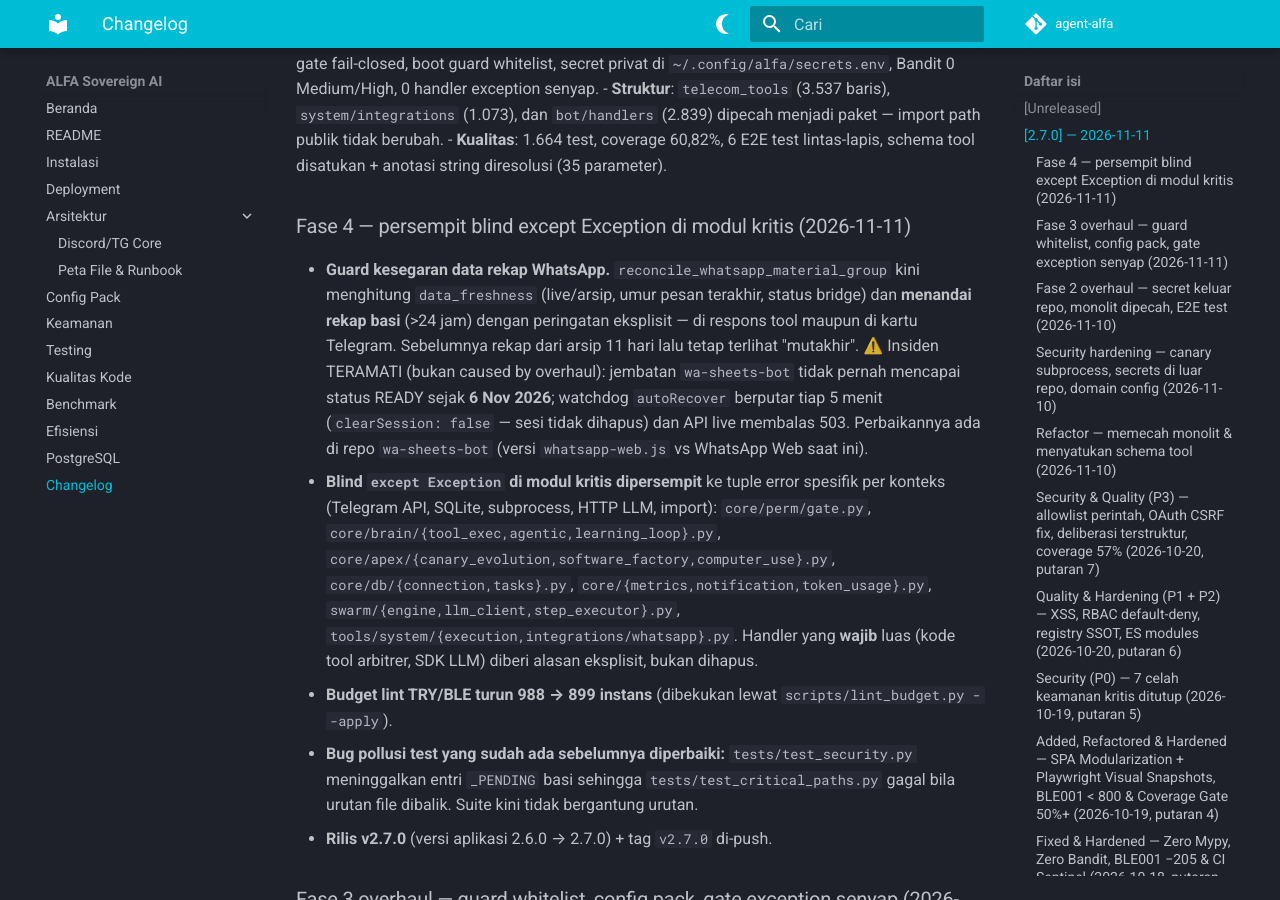
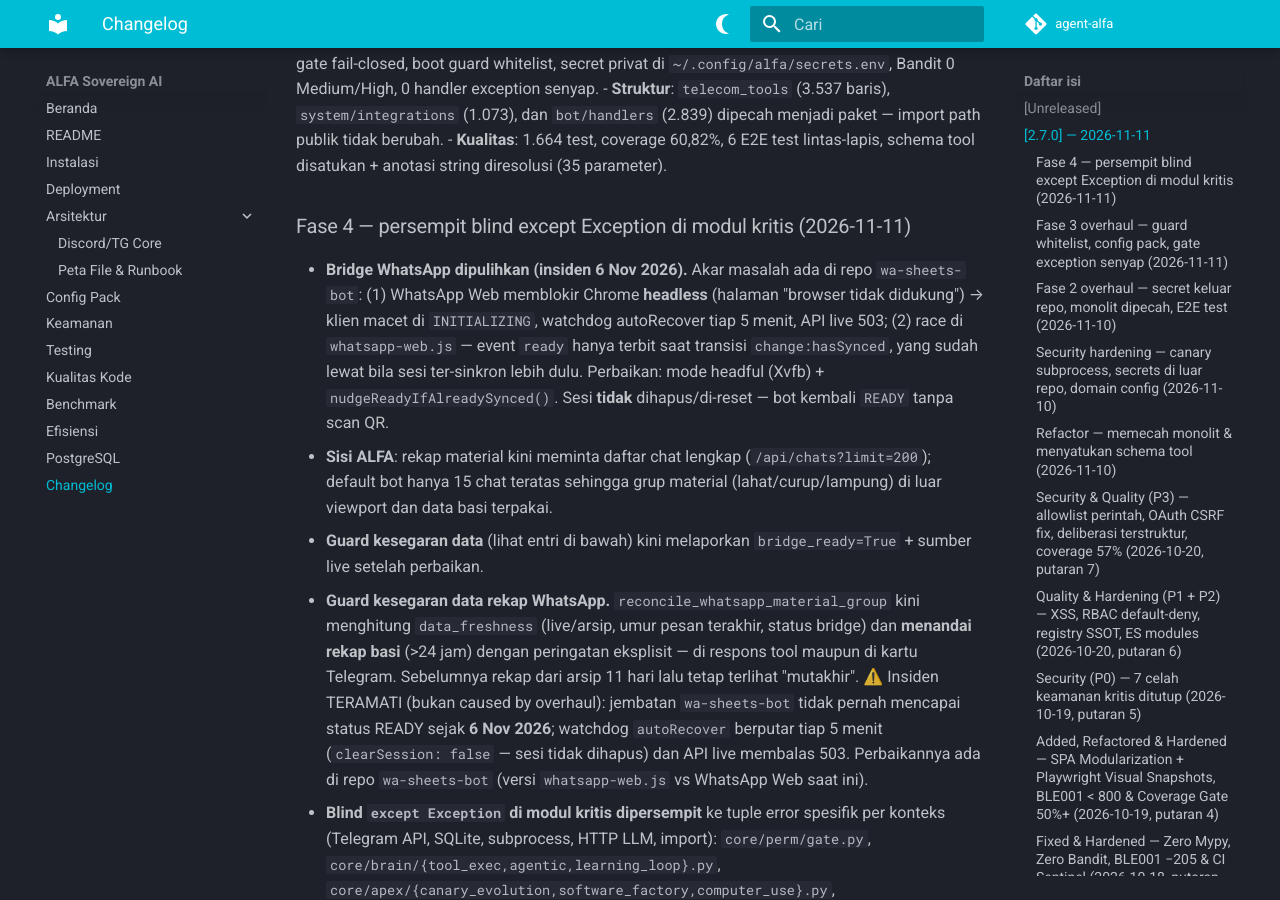
Before and after one commit to fahmialfatah99-cmd/agent-alfa, an MkDocs documentation site: the page built from docs/CHANGELOG.md, in a window 1280 px wide and 900 px high, scrolled down 455 px. Built offline with MkDocs 1.6.1 and Material for MkDocs 9.7.7, drawn with Linux system fonts in a browser that asks for light colours; comment, search, counter and statistics services are not loaded.

Commit message:
fix(wa): rekap material memakai daftar chat lengkap + catat pemulihan bridge WA
- /api/chats dipanggil dengan limit=200 (default bot hanya 15 chat teratas,
  grup material lahat/curup/lampung ada di luar viewport)
- CHANGELOG: akar masalah jembatan WA (headless diblokir WA Web + race
  'change:hasSynced' di whatsapp-web.js) & perbaikannya di repo wa-sheets-bot

```diff
--- a/docs/CHANGELOG.md
+++ b/docs/CHANGELOG.md
@@ -25,6 +25,19 @@ Ringkasan (detail per fase di bawah):
   schema tool disatukan + anotasi string diresolusi (35 parameter).
 
 ### Fase 4 — persempit blind except Exception di modul kritis (2026-11-11)
+- **Bridge WhatsApp dipulihkan (insiden 6 Nov 2026).** Akar masalah ada di
+  repo `wa-sheets-bot`: (1) WhatsApp Web memblokir Chrome **headless**
+  (halaman "browser tidak didukung") → klien macet di `INITIALIZING`,
+  watchdog autoRecover tiap 5 menit, API live 503; (2) race di
+  `whatsapp-web.js` — event `ready` hanya terbit saat transisi
+  `change:hasSynced`, yang sudah lewat bila sesi ter-sinkron lebih dulu.
+  Perbaikan: mode headful (Xvfb) + `nudgeReadyIfAlreadySynced()`. Sesi
+  **tidak** dihapus/di-reset — bot kembali `READY` tanpa scan QR.
+- **Sisi ALFA**: rekap material kini meminta daftar chat lengkap
+  (`/api/chats?limit=200`); default bot hanya 15 chat teratas sehingga grup
+  material (lahat/curup/lampung) di luar viewport dan data basi terpakai.
+- **Guard kesegaran data** (lihat entri di bawah) kini melaporkan
+  `bridge_ready=True` + sumber live setelah perbaikan.
 - **Guard kesegaran data rekap WhatsApp.** `reconcile_whatsapp_material_group`
   kini menghitung `data_freshness` (live/arsip, umur pesan terakhir, status
   bridge) dan **menandai rekap basi** (>24 jam) dengan peringatan eksplisit —
```
Also changed, not shown: CHANGELOG.md (+13 -0 lines), 1 other file.
